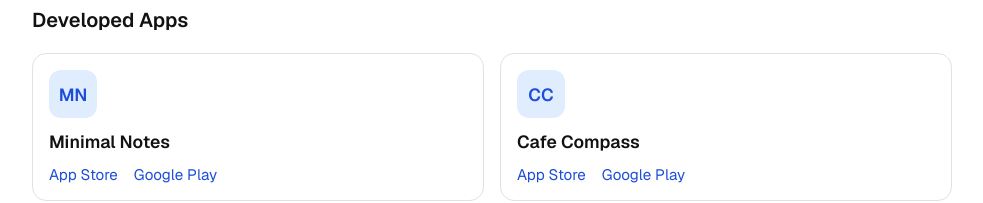
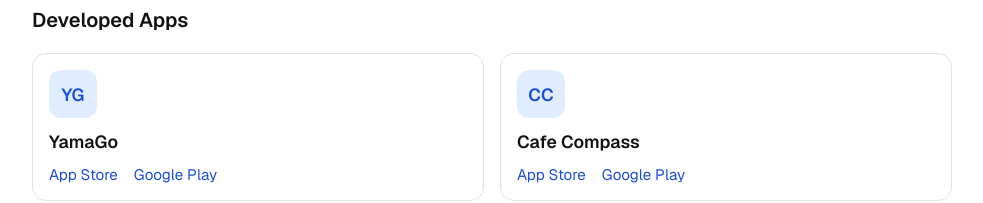
Before and after one commit to minimalistHiro/app-portfolio, a Next.js app: page / in a window 1280 px wide. Shown: the part 680-883 px from the top of the page, without its empty margins (148-1131 px from the left). Built offline with nearby package versions, Linux system fonts and the light colour scheme.

Commit message:
Update social link and YamaGo app info

```diff
--- a/app/page.tsx
+++ b/app/page.tsx
@@ -3,9 +3,9 @@ import styles from "./page.module.css";
 
 const appProjects = [
   {
-    name: "Minimal Notes",
-    iconLabel: "MN",
-    appStoreLink: "#", // Replace with actual App Store URL
+    name: "YamaGo",
+    iconLabel: "YG",
+    appStoreLink: "https://apps.apple.com/jp/app/yamago-%E5%B1%B1%E6%89%8B%E7%B7%9A%E5%86%85%E9%AC%BC%E3%81%94%E3%81%A3%E3%81%93/id6754624431",
     playStoreLink: "#", // Replace with actual Google Play URL
   },
   {
@@ -25,7 +25,7 @@ const appProjects = [
 const socialLinks = [
   {
     label: "Antenna Books & Cafe ココシバ Official Site",
-    url: "#", // Replace with Antenna Books & Cafe ココシバ website URL
+    url: "https://cocoshiba.com",
     icon: "site",
   },
   {
```
